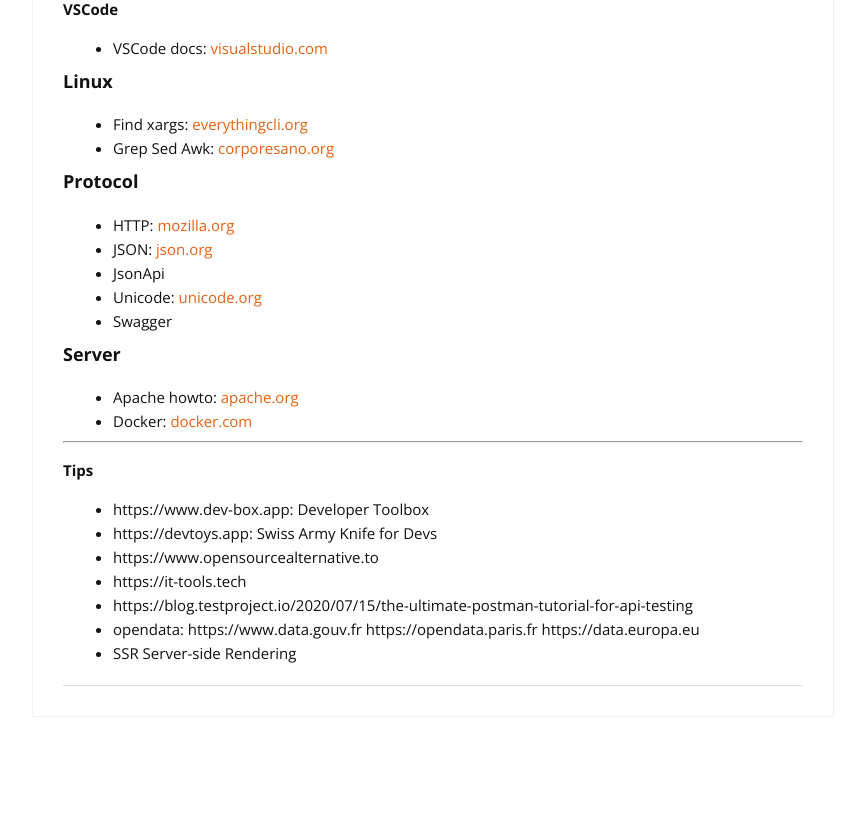
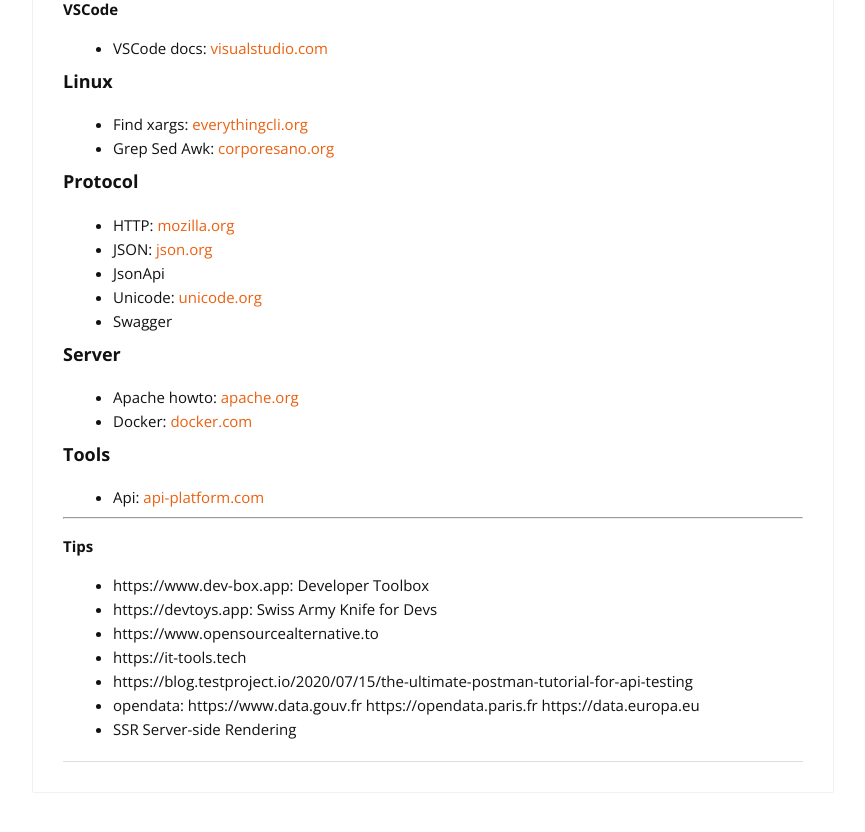
Before and after one commit to cylmat/cylmat.github.io, a Jekyll site: the page built from _pages/USEFUL.md, in a window 1280 px wide and 900 px high, scrolled down 1274 px. Shown: the top 832 px of the window, without its empty margins (207-1072 px from the left). Built offline with Jekyll 4.4.1, drawn with Linux system fonts in a browser that asks for light colours; nearby versions of some CDN libraries.

Commit message:
Update USEFUL.md

```diff
--- a/_pages/USEFUL.md
+++ b/_pages/USEFUL.md
@@ -74,6 +74,9 @@
 + Apache howto: [apache.org](https://httpd.apache.org/docs/2.4/howto)
 + Docker: [docker.com](https://docs.docker.com)
 
+### Tools
++ Api: [api-platform.com](https://api-platform.com)
+
 ---
 **Tips**
 - https://www.dev-box.app: Developer Toolbox
```
